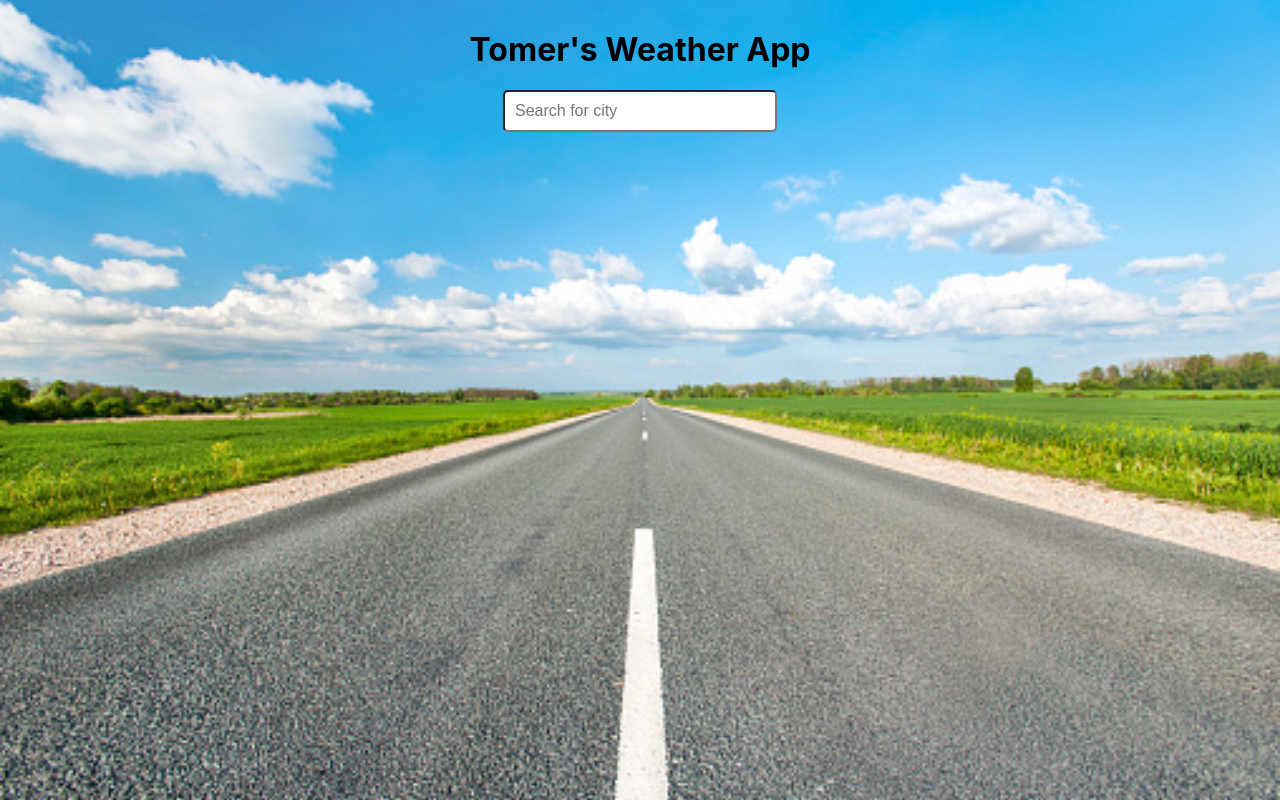
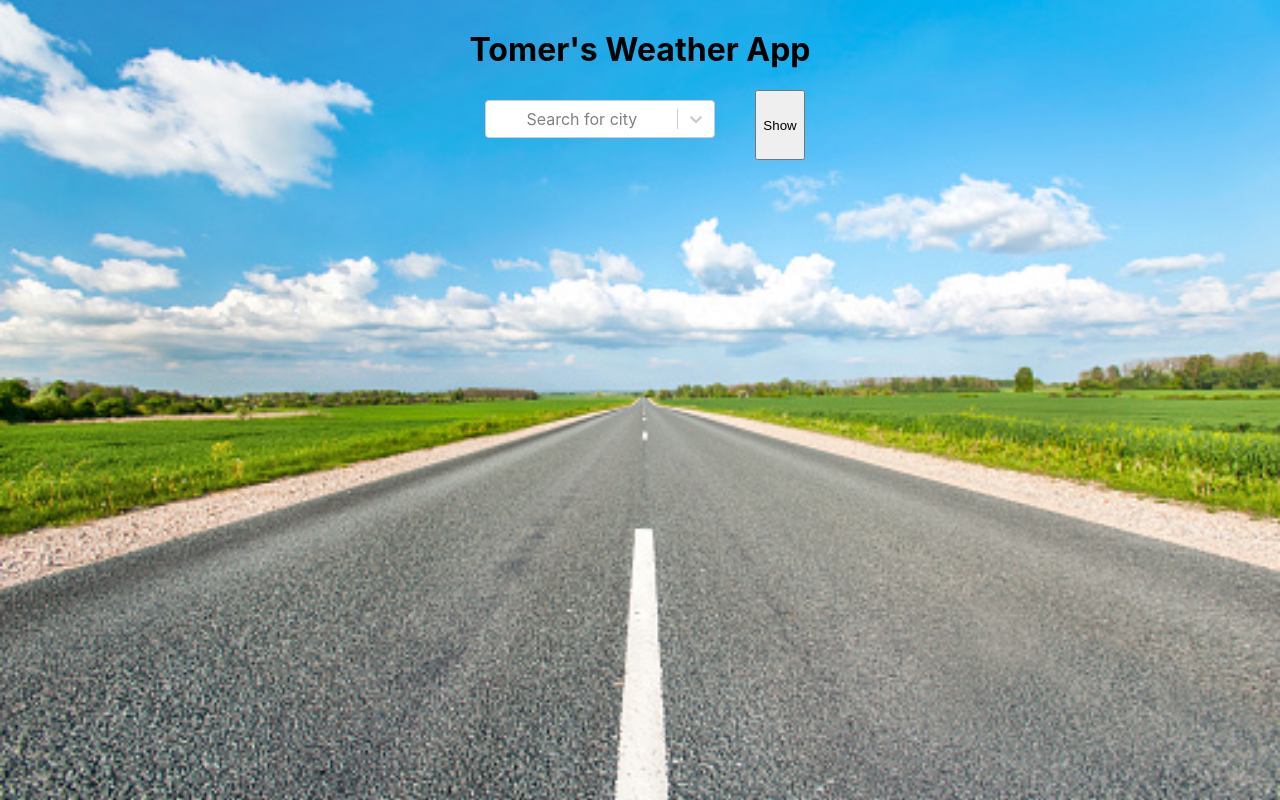
Before and after one commit to tomerwein/Weather-app, a React (Create React App) app: page / in a window 1280 px wide. Built offline with nearby package versions, Linux system fonts and the light colour scheme; no server answers.

Commit message:
adding the select option

```diff
--- a/src/API/AccuWeatherApiCalls.js
+++ b/src/API/AccuWeatherApiCalls.js
@@ -4,7 +4,7 @@ import './../styles/styles.css';
 import axios from 'axios';
 
 
-const accuWeatherKey = "jyOZ9GWHIr4x9kJdZZti2cH2ShFBQA3r";
+const accuWeatherKey = "TsbZMvZqD3nAVDqEWvCGxRYToTqc5mhH";
 /* If it would be in production I would put it in .env file */
 
 const getForcastForEachOfTheNextFiveDays = async (data) => {
@@ -51,4 +51,19 @@ const getForcastForEachOfTheNextFiveDays = async (data) => {
       });
   }
 
-  export { getForcastForEachOfTheNextFiveDays, getAllCurrentWeatherData, getCityKey };
+  const getAutocompleteOptions = async (query) => {
+    return axios
+      .get(`http://dataservice.accuweather.com/locations/v1/cities/autocomplete?apikey=${accuWeatherKey}&q=${query}`)
+      .then((res) => {
+        console.log(res.data)
+        console.log("count");
+
+        return res.data;
+      })
+      .catch((err) => {
+        console.error(err);
+      });
+  }
+
+  export { getForcastForEachOfTheNextFiveDays, getAllCurrentWeatherData,
+     getCityKey, getAutocompleteOptions };
--- a/src/Forcast.js
+++ b/src/Forcast.js
@@ -7,8 +7,11 @@ import WeatherIcon from './components/WeatherIcon';
 import FiveDaysForecast from './components/FiveDaysForcast';
 import FavoriteCities from './components/FavoriteCitys';
 import CreateWeatherForcast from './components/CreateWeatherForcast';
+import Select from 'react-select';
 
-import { getForcastForEachOfTheNextFiveDays, getCityKey, getAllCurrentWeatherData } from './API/AccuWeatherApiCalls';
+
+import { getForcastForEachOfTheNextFiveDays, getCityKey,
+  getAutocompleteOptions, getAllCurrentWeatherData } from './API/AccuWeatherApiCalls';
 
 
 
@@ -30,6 +33,9 @@ const Forcast = ({inputUpdated, setInputUpdated}) =>  {
   const [forcastLastTimeUpdated, setForcastLastTimeUpdated] = useState('');
   const [fiveDaysForcast, setFiveDaysForcast] = useState([]);
 
+  const [autoCompleteOptions, setAutoCompleteOptions] = useState([]);
+
+
   const [favorites, setFavorites] = useState(() => {
     const localData = localStorage.getItem('favorites');
     return localData ? JSON.parse(localData) : [];
@@ -45,14 +51,33 @@ const Forcast = ({inputUpdated, setInputUpdated}) =>  {
     return /^[A-Za-z ]*$/.test(text);
   }
 
-  const handleChangeInInput = (e) => {
-    if (isEnglish(e.target.value)) {
-      setInputUpdated(e.target.value);
+  const options = autoCompleteOptions.map(option => ({
+    value: option.LocalizedName,
+    label: option.LocalizedName
+  }));
+
+  const handleAutoCompletion = async (value) => {
+    if(value.length > 2) { // Only fetch autocomplete options if more than 2 characters are entered
+      getAutocompleteOptions(value).then(data => {
+        setAutoCompleteOptions(data);
+       }) ;
+    } else {
+      setAutoCompleteOptions([]);
+    }
+  }
+
+
+
+  const handleChangeInInput = (value) => {
+    if (isEnglish(value)) {
+      setInputUpdated(value);
+      handleAutoCompletion(value);
     }
     else {
       alert("Please enter only english letters");
     }
   }
+
 
   const handleChangeToDefaultWeatherLocation = () => {
     setInputUpdated("tel aviv");
@@ -96,19 +121,43 @@ const Forcast = ({inputUpdated, setInputUpdated}) =>  {
 
   }
 
+  const customStyles = {
+    control: (provided, state) => ({
+      ...provided,
+      direction: 'ltr',
+      cursor: 'pointer',
+    }),
+    option: (provided, state) => ({
+      ...provided,
+      direction: 'rtl',
+    }),
+  };
+
   return (
     hasWatchFavoritesPressed ? <FavoriteCities favorites={favorites}/> :
     <div className="App">
       <h1 className='title'>Tomer's Weather App</h1>
       <div className='search_city_container'>
         <form onSubmit={handleSubmit}>
-      <input
+        <Select
           className='city-search'
-        type='text'
+          styles={customStyles}
+          options={options}
           placeholder='Search for city'
-        onChange={handleChangeInInput}
+          onInputChange={(value) => value && handleChangeInInput(value)}
+          onChange={(selectedOption) => selectedOption && setInputUpdated(selectedOption.value)}
         />
+
+
+
         </form>
+
+        <button
+          className='show-forcast-button'
+          type="button"
+          onClick={handleSubmit}>
+          Show
+        </button>
 
         </div>
 
```
Lines whose indentation alone changed are shown as unchanged.
